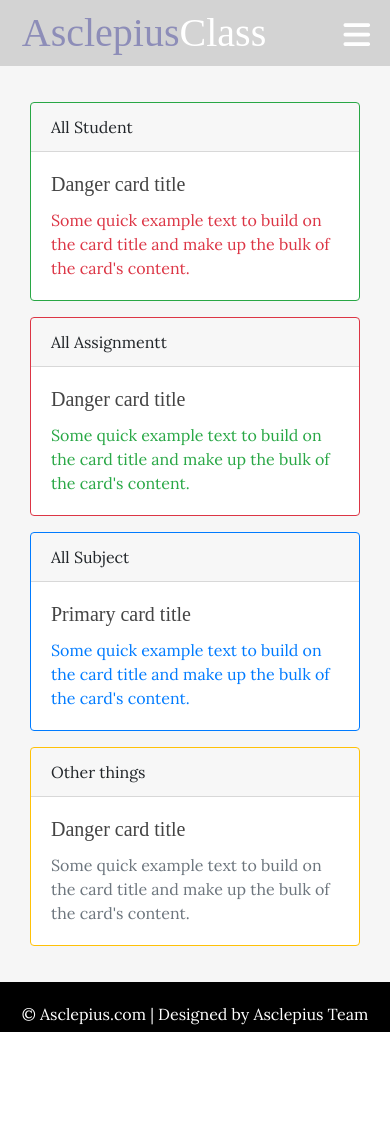
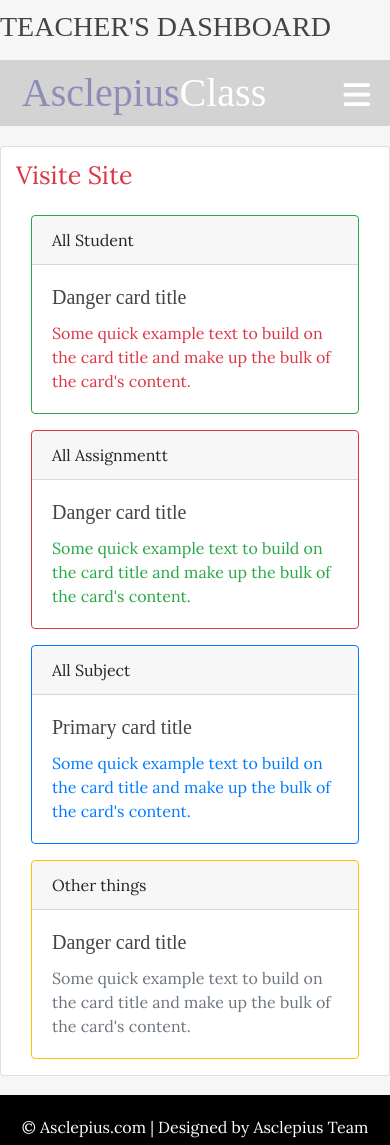
Before and after one commit to hngi/Team_Asclepius_MinI_Class_Web, a PHP site: page /teacher-area/dashboard.php in a window 390 px wide. Before the commit the page ends 1032 px from the top, so only its background shows below. Run offline with PHP 8.4, Linux system fonts and the light colour scheme; some libraries are stand-ins or nearby versions; some web fonts are replaced.

Commit message:
'update'

```diff
--- a/css/teachdashboard.css
+++ b/css/teachdashboard.css
@@ -10,3 +10,18 @@
 #container-teacherArea{
   margin-bottom: 5%;
 }
+
+.container.card {
+  margin-top: 50px;
+}
+@media only screen and (max-width: 992px) {
+  .container.card {
+    margin-top: 20px;
+  }
+}
+
+.visite-site{
+  margin-top: 10px;
+  margin-bottom: 20px;
+  font-size: 25px;
+}
--- /dev/null
+++ b/js/menu-bar.js
@@ -0,0 +1,6 @@
+$(document).ready(function() {
+  $(".menu-toggle").on("click", function() {
+    $(".nav").toggleClass("showing");
+    $(".nav ul").toggleClass("showing");
+  });
+});
--- a/teacher-area/assignment.php
+++ b/teacher-area/assignment.php
@@ -117,8 +117,9 @@ $lecturer = new Lecturer;
   </div>
 
   <script src="https://cdnjs.cloudflare.com/ajax/libs/jquery/3.4.1/jquery.min.js"></script>
-  <script src="js/newdashboard.js"></script>
-  <script src="js/main.js"></script>
+  <script src="../js/menu-bar.js"></script>
+  <script src="/js/newdashboard.js"></script>
+  <script src="/js/main.js"></script>
 </body>
 
 </html>
--- a/teacher-area/dashboard.php
+++ b/teacher-area/dashboard.php
@@ -43,10 +43,14 @@ $lecturer = new Lecturer;
 </head>
 
 <body>
+  <div id="overhead">
+    <h3>TEACHER'S DASHBOARD</h3>
+
+  </div>
   <?php require_once "header.php"; ?>
 
-  <div class="container" id="container-teacherArea">
-    <h3 id="button-link"></h3>
+  <div class="container card" id="container-teacherArea">
+    <a href="../dashboard.php" target="_blank" class="text-danger visite-site">Visite Site</a>
 
     <div class="col-md-12">
       <div class="row">
@@ -100,8 +104,9 @@ $lecturer = new Lecturer;
   </div>
 
   <script src="https://cdnjs.cloudflare.com/ajax/libs/jquery/3.4.1/jquery.min.js"></script>
-  <script src="js/newdashboard.js"></script>
-  <script src="js/main.js"></script>
+  <script src="../js/menu-bar.js"></script>
+  <script src="/js/newdashboard.js"></script>
+  <script src="/js/main.js"></script>
 </body>
 
 </html>
--- a/teacher-area/edit_assignment.php
+++ b/teacher-area/edit_assignment.php
@@ -88,8 +88,10 @@ $lecturer = new Lecturer;
   </div>
 
   <script src="https://cdnjs.cloudflare.com/ajax/libs/jquery/3.4.1/jquery.min.js"></script>
-  <script src="js/newdashboard.js"></script>
-  <script src="js/main.js"></script>
+  <script src="../js/menu-bar.js"></script>
+  <script src="/js/newdashboard.js"></script>
+  <script src="/js/main.js"></script>
+
 </body>
 
 </html>
--- a/teacher-area/edit_subject.php
+++ b/teacher-area/edit_subject.php
@@ -88,8 +88,9 @@ $lecturer = new Lecturer;
   </div>
 
   <script src="https://cdnjs.cloudflare.com/ajax/libs/jquery/3.4.1/jquery.min.js"></script>
-  <script src="js/newdashboard.js"></script>
-  <script src="js/main.js"></script>
+  <script src="../js/menu-bar.js"></script>
+  <script src="/js/newdashboard.js"></script>
+  <script src="/js/main.js"></script>
 </body>
 
 </html>
--- a/teacher-area/header.php
+++ b/teacher-area/header.php
@@ -9,7 +9,7 @@
       <li><a href="assignment.php">Assignment's</a></li>
       <li>
         <a href="#">
-          <img src="images/lecturer.jpg" alt="">
+          <img src="../images/lecturer.jpg" alt="">
           <!-- <i class="fa fa-user"></i> -->
           Ayenko
           <i class="fa fa-chevron-down" style="font-size: .8em;"></i>
--- a/teacher-area/students.php
+++ b/teacher-area/students.php
@@ -115,8 +115,9 @@ $lecturer = new Lecturer;
   </div>
 
   <script src="https://cdnjs.cloudflare.com/ajax/libs/jquery/3.4.1/jquery.min.js"></script>
-  <script src="js/newdashboard.js"></script>
-  <script src="js/main.js"></script>
+  <script src="../js/menu-bar.js"></script>
+  <script src="/js/newdashboard.js"></script>
+  <script src="/js/main.js"></script>
 </body>
 
 </html>
```
Also changed, not shown: dashboard.php (+26 -26 lines), teacher-area/create_assignment.php (+14 -23 lines), teacher-area/create_subject.php (+9 -10 lines), teacher-area/subject.php (+4 -3 lines).
